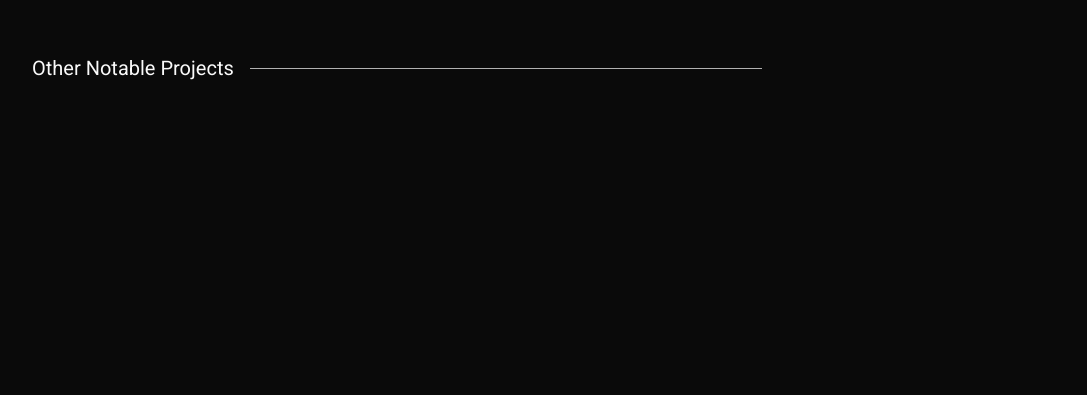
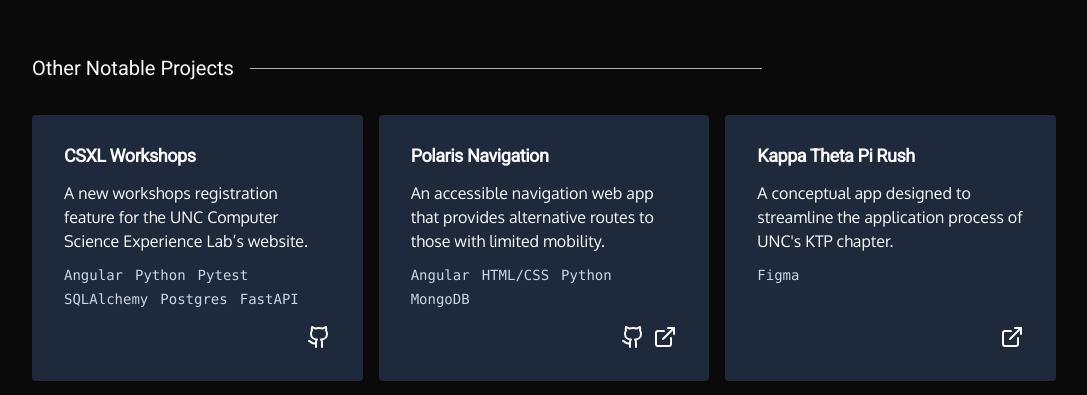
Before and after one commit to elaine331917/elaine331917.github.io, a React (Vite) app: page / in a window 1280 px wide. Shown: the part 2339-2734 px from the top of the page, without its empty margins (96-1183 px from the left). Built offline with nearby package versions, Linux system fonts and the light colour scheme.

Commit message:
implement project cards

```diff
--- /dev/null
+++ b/src/components/project-card.tsx
@@ -0,0 +1,51 @@
+import {
+    Card,
+    CardContent,
+    CardFooter,
+    CardHeader,
+    CardTitle,
+} from "@/components/ui/card"
+import { Project } from "@/data/projects";
+import { GithubIcon } from "lucide-react";
+import { ExternalLinkIcon } from "lucide-react";
+import { Link } from "react-router-dom";
+
+interface ProjectCardProps {
+    project: Project;
+}
+
+interface TagProps {
+    tags: string[];
+}
+
+function Tags({tags}: TagProps) {
+    return (
+        <div className="flex flex-wrap gap-x-3 gap-y-1">
+            {tags.map((tag) => (
+                <div className="font-mono text-sm text-slate-600 dark:text-slate-300">{tag}</div>
+            ))}
+        </div>
+    )
+}
+
+export default function ProjectCard({ project }: ProjectCardProps) {
+    return (
+        <>
+             <Card className="flex flex-col justify-between bg-slate-100 dark:bg-slate-800 border-none rounded-sm shadow-none p-2">
+                <div>
+                    <CardHeader className="pb-4">
+                        <CardTitle className="card-heading">{project.title}</CardTitle>
+                    </CardHeader>
+                    <CardContent className="flex flex-col gap-3 pb-4">
+                        <p>{project.description}</p>
+                        <Tags tags={project.technologies}></Tags>
+                    </CardContent>
+                </div>
+                <CardFooter className="flex flex-row w-full justify-end gap-2">
+                    {project.repository && <Link to={project.repository} target="_blank" rel="noopener noreferrer"><GithubIcon></GithubIcon></Link>}
+                    {project.link && <Link to={project.link} target="_blank" rel="noopener noreferrer"><ExternalLinkIcon></ExternalLinkIcon></Link>}
+                </CardFooter>
+            </Card>
+        </>
+    )
+}
--- /dev/null
+++ b/src/components/ui/card.tsx
@@ -0,0 +1,79 @@
+import * as React from "react"
+
+import { cn } from "@/lib/utils"
+
+const Card = React.forwardRef<
+  HTMLDivElement,
+  React.HTMLAttributes<HTMLDivElement>
+>(({ className, ...props }, ref) => (
+  <div
+    ref={ref}
+    className={cn(
+      "rounded-lg border bg-card text-card-foreground shadow-sm",
+      className
+    )}
+    {...props}
+  />
+))
+Card.displayName = "Card"
+
+const CardHeader = React.forwardRef<
+  HTMLDivElement,
+  React.HTMLAttributes<HTMLDivElement>
+>(({ className, ...props }, ref) => (
+  <div
+    ref={ref}
+    className={cn("flex flex-col space-y-1.5 p-6", className)}
+    {...props}
+  />
+))
+CardHeader.displayName = "CardHeader"
+
+const CardTitle = React.forwardRef<
+  HTMLParagraphElement,
+  React.HTMLAttributes<HTMLHeadingElement>
+>(({ className, ...props }, ref) => (
+  <h3
+    ref={ref}
+    className={cn(
+      "text-2xl font-semibold leading-none tracking-tight",
+      className
+    )}
+    {...props}
+  />
+))
+CardTitle.displayName = "CardTitle"
+
+const CardDescription = React.forwardRef<
+  HTMLParagraphElement,
+  React.HTMLAttributes<HTMLParagraphElement>
+>(({ className, ...props }, ref) => (
+  <p
+    ref={ref}
+    className={cn("text-sm text-muted-foreground", className)}
+    {...props}
+  />
+))
+CardDescription.displayName = "CardDescription"
+
+const CardContent = React.forwardRef<
+  HTMLDivElement,
+  React.HTMLAttributes<HTMLDivElement>
+>(({ className, ...props }, ref) => (
+  <div ref={ref} className={cn("p-6 pt-0", className)} {...props} />
+))
+CardContent.displayName = "CardContent"
+
+const CardFooter = React.forwardRef<
+  HTMLDivElement,
+  React.HTMLAttributes<HTMLDivElement>
+>(({ className, ...props }, ref) => (
+  <div
+    ref={ref}
+    className={cn("flex items-center p-6 pt-0", className)}
+    {...props}
+  />
+))
+CardFooter.displayName = "CardFooter"
+
+export { Card, CardHeader, CardFooter, CardTitle, CardDescription, CardContent }
--- a/src/data/projects.ts
+++ b/src/data/projects.ts
@@ -19,11 +19,65 @@ export const projects: Project[] = [
         link: "https://aroundtheblock.apps.cloudapps.unc.edu/"
     },
     {
-        title: "Around the Block",
+        title: "LLM Prompt Library",
         thumbnail: "path",
-        description: "A website to help artists struggling with creative block by providing them with fresh challenges and inspiration from a community of creatives.",
+        description: "A prompt library and prompt management system to help employees utilize large language models, allowing users to vote on, sort through, and filter prompts.",
         date: "April 2023",
-        technologies: ["Angular", "TypeScript", "HTML/CSS", "Python", "FastAPI", "Figma"],
+        technologies: ["React", "TypeScript", "HTML/CSS", "Express.js", "DynamoDB", "AWS EC2"],
+        repository: "https://github.com/chphoom/aroundtheblock",
+        link: "https://aroundtheblock.apps.cloudapps.unc.edu/"
+    },
+    {
+        title: "Catch",
+        thumbnail: "path",
+        description: "A website for a club that modifies toys to be more accessible to disabled children.",
+        date: "April 2023",
+        technologies: ["React", "JavaScript", "HTML/CSS"],
+        repository: "https://github.com/cssgunc/catch",
+        link: "https://www.catch-inc.com/"
+    },
+    {
+        title: "CSXL Workshops",
+        thumbnail: "path",
+        description: "A new workshops registration feature for the UNC Computer Science Experience Lab’s website.",
+        date: "April 2023",
+        technologies: ["Angular", "Python", "Pytest", "SQLAlchemy", "Postgres", "FastAPI"],
+        repository: "https://github.com/elaine331917/csxl-workshops",
+        link: ""
+    },
+    {
+        title: "Polaris Navigation",
+        thumbnail: "path",
+        description: "An accessible navigation web app that provides alternative routes to those with limited mobility.",
+        date: "April 2023",
+        technologies: ["Angular", "HTML/CSS", "Python", "MongoDB"],
+        repository: "https://github.com/chphoom/aroundtheblock",
+        link: "https://aroundtheblock.apps.cloudapps.unc.edu/"
+    },
+    {
+        title: "Kappa Theta Pi Rush",
+        thumbnail: "path",
+        description: "A conceptual app designed to streamline the application process of UNC's KTP chapter.",
+        date: "April 2023",
+        technologies: ["Figma"],
+        repository: "",
+        link: "https://aroundtheblock.apps.cloudapps.unc.edu/"
+    },
+    {
+        title: "Bloom",
+        thumbnail: "path",
+        description: "A task-keeping app designed to pair the user's motivation with a virtual plant to care for.",
+        date: "April 2023",
+        technologies: ["Figma"],
+        repository: "",
+        link: "https://aroundtheblock.apps.cloudapps.unc.edu/"
+    },
+    {
+        title: "VR Balloon Pop",
+        thumbnail: "path",
+        description: "A short VR game where you pop balloons with darts.",
+        date: "April 2023",
+        technologies: ["Unity", "MetaQuest", "C#", "Blender"],
         repository: "https://github.com/chphoom/aroundtheblock",
         link: "https://aroundtheblock.apps.cloudapps.unc.edu/"
     },
--- a/src/index.css
+++ b/src/index.css
@@ -116,6 +116,13 @@ section {
   background-color: rgb(177, 177, 177);
 }
 
+/* Card customization */
+
+.card-heading {
+  font-size: 18px;
+  font-family: 'Roboto', sans-serif;
+}
+
 @media (min-width: 768px) {
   .page-container {
     padding-right: 5rem;
--- a/src/pages/Home.tsx
+++ b/src/pages/Home.tsx
@@ -1,3 +1,24 @@
+import ProjectCard from "@/components/project-card"
+import { Project } from "@/data/projects";
+import { projects } from "@/data/projects";
+
+interface GridProps {
+  projects: Project[]
+}
+
+function Grid({ projects }: GridProps) {
+  return (
+    <div className="grid my-8 mx-auto max-w-[1200] gap-4 md:grid-cols-2 lg:grid-cols-3">
+      {projects.map((project, index) => (
+        <ProjectCard
+        key={`prompt-${index}`}
+        project={{ ...project }}
+        />
+      ))}
+    </div>
+  );
+}
+
 export default function Home() {
 
     return (
@@ -15,11 +36,12 @@ export default function Home() {
             <div className="text-lg">Welcome to my portfolio!</div>
           </div>
         </section>
-        <section className="flex flex-col items-center gap-10">
+        <section className="flex flex-col">
           <div className="subtitle">
             <div className="subheading">About Me</div>
             <div className="horizontal-bar"></div>
           </div>
+          <div className="my-8 mx-auto">
             <div className="flex flex-col md:flex-row">
               <div>Hi! My name is Elaine. I'm currently a senior at UNC Chapel Hill studying Computer Science and Information Science with a focus on Human-Computer Interaction.
                   <br />
@@ -30,6 +52,8 @@ export default function Home() {
                   In my free time, you can find me painting, ice skating, or trying out a new restaurant :)</div>
               <div>image</div>
             </div>
+          </div>
+
         </section>
         <section>
           <div className="subtitle">
@@ -42,6 +66,9 @@ export default function Home() {
             <div className="subheading">Other Notable Projects</div>
             <div className="horizontal-bar"></div>
           </div>
+          <div>
+            <Grid projects={projects.slice(3)}></Grid>
+          </div>
         </section>
       </div>
     )
```
Lines whose indentation alone changed are shown as unchanged.
